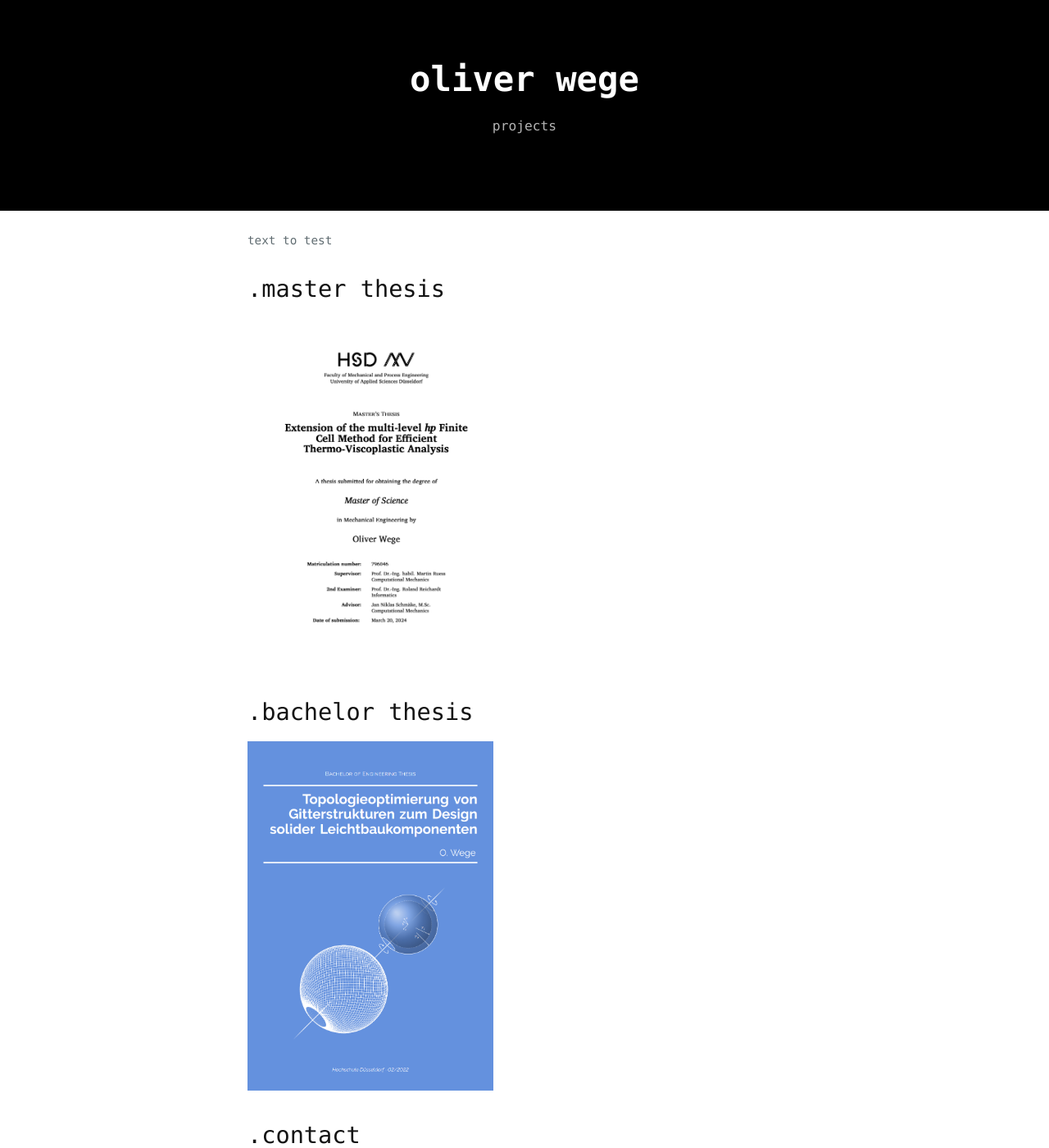
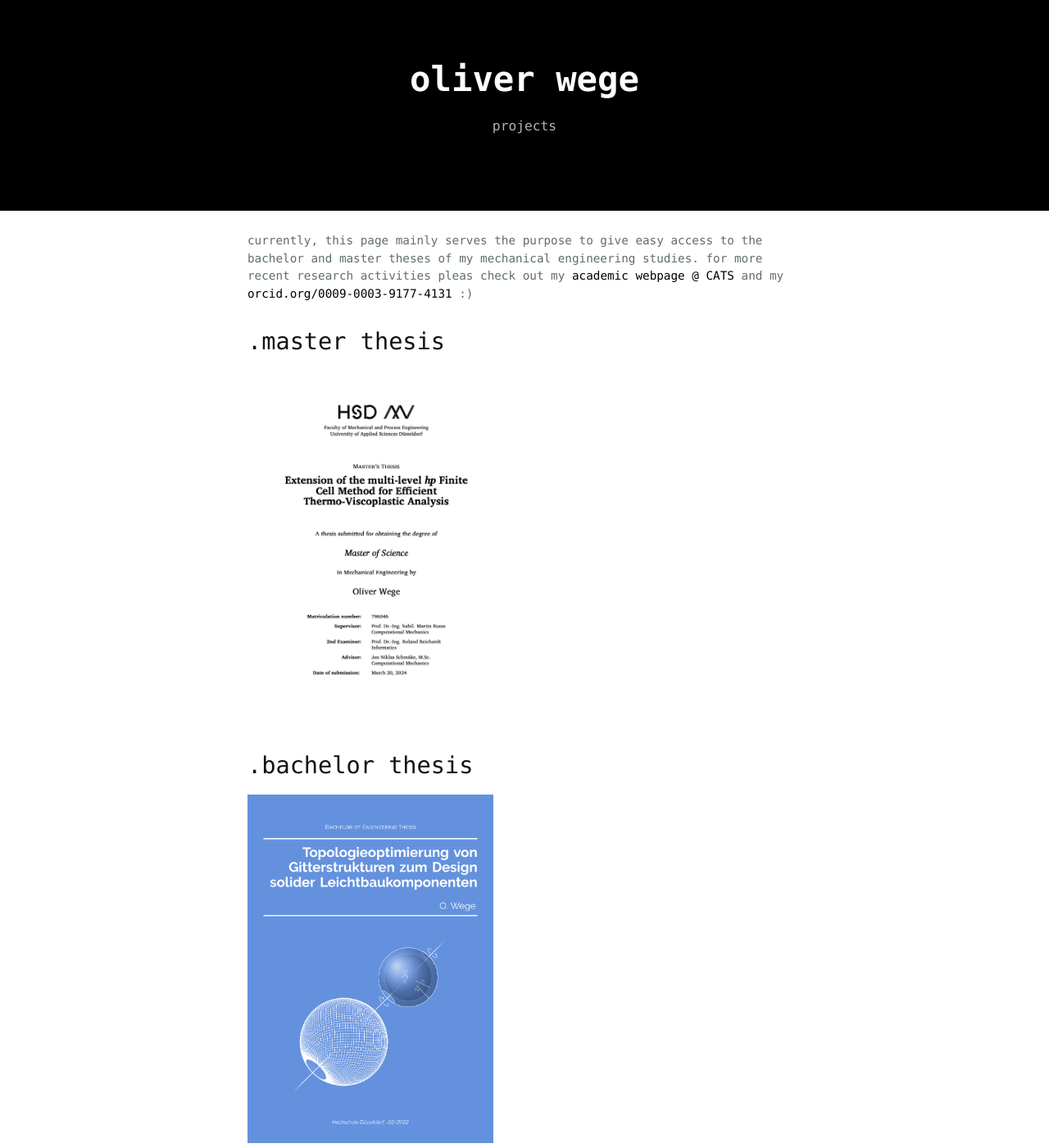
Before and after one commit to olwege/olwege.github.io, a Jekyll site: the page built from index.md, in a window 1280 px wide and 1400 px high. Shown: the whole window at 82% size. Built offline with Jekyll 4.4.1, drawn with Linux system fonts in a browser that asks for light colours; our own code applies the rules of GitHub Pages for plain Markdown files; some of the changed text lies outside the part shown.

Commit message:
minor changes

```diff
--- a/index.md
+++ b/index.md
@@ -1,4 +1,4 @@
-text to test
+currently, this page mainly serves the purpose to give easy access to the bachelor and master theses of my mechanical engineering studies. for more recent research activities pleas check out my [academic webpage @ CATS](https://www.cats.rwth-aachen.de/cms/cats/der-lehrstuhl/team/~bkckdt/wege-oliver/?lidx=1&allou=1) and my [orcid.org/0009-0003-9177-4131](https://orcid.org/0009-0003-9177-4131) :)
 
 # .master thesis
 <a href="/content/master-thesis.md" class="imghover">
@@ -14,9 +14,7 @@
 Oliver Wege, M.Sc. <br>
 Research Associate in Computational Engineering <br>
 [wege@cats.rwth-aachen.de](mailto:wege@cats.rwth-aachen.de)  <br>
-[academic webpage @ CATS](https://www.cats.rwth-aachen.de/cms/cats/der-lehrstuhl/team/~bkckdt/wege-oliver/?lidx=1&allou=1) <br>
-[orcid.org/0009-0003-9177-4131](https://orcid.org/0009-0003-9177-4131)
-
+ <br>
 
 Chair for Computational Analysis of Technical Systems (CATS)  <br>
 RWTH Aachen University  <br>
```
